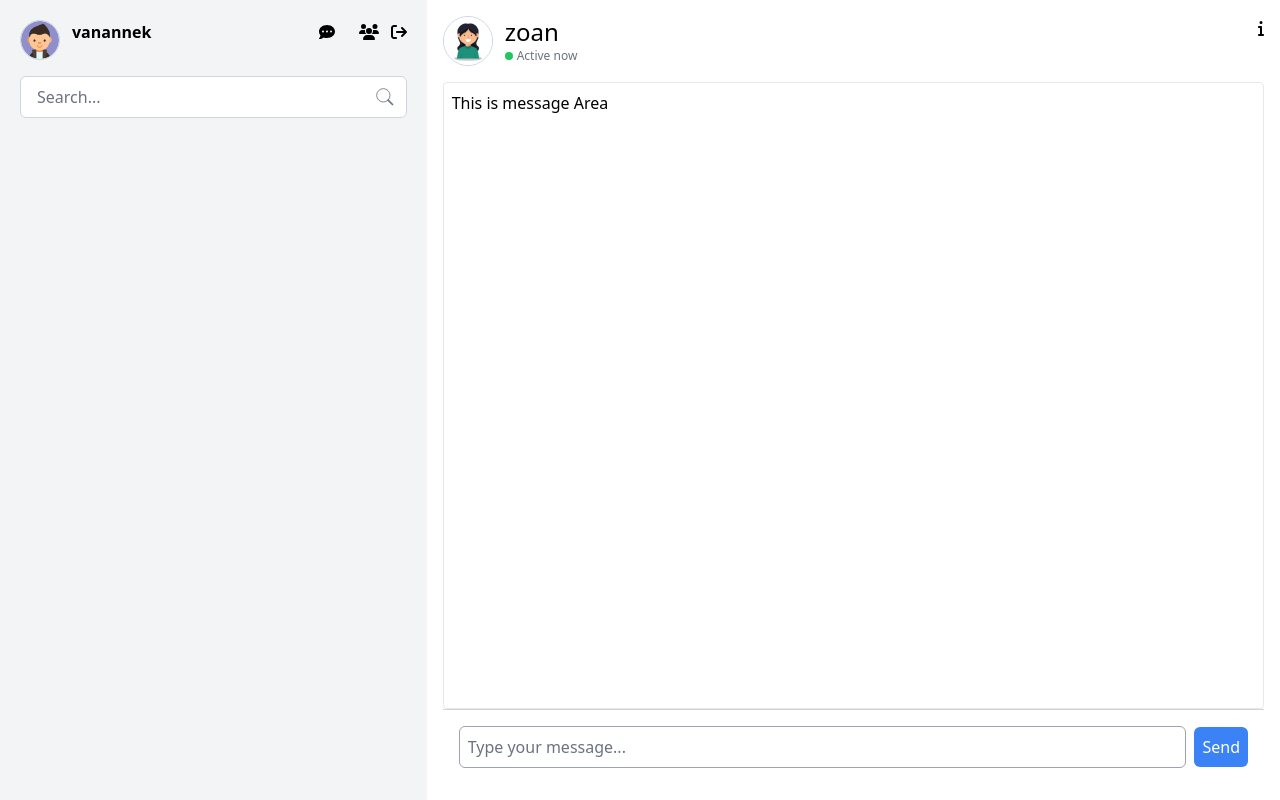
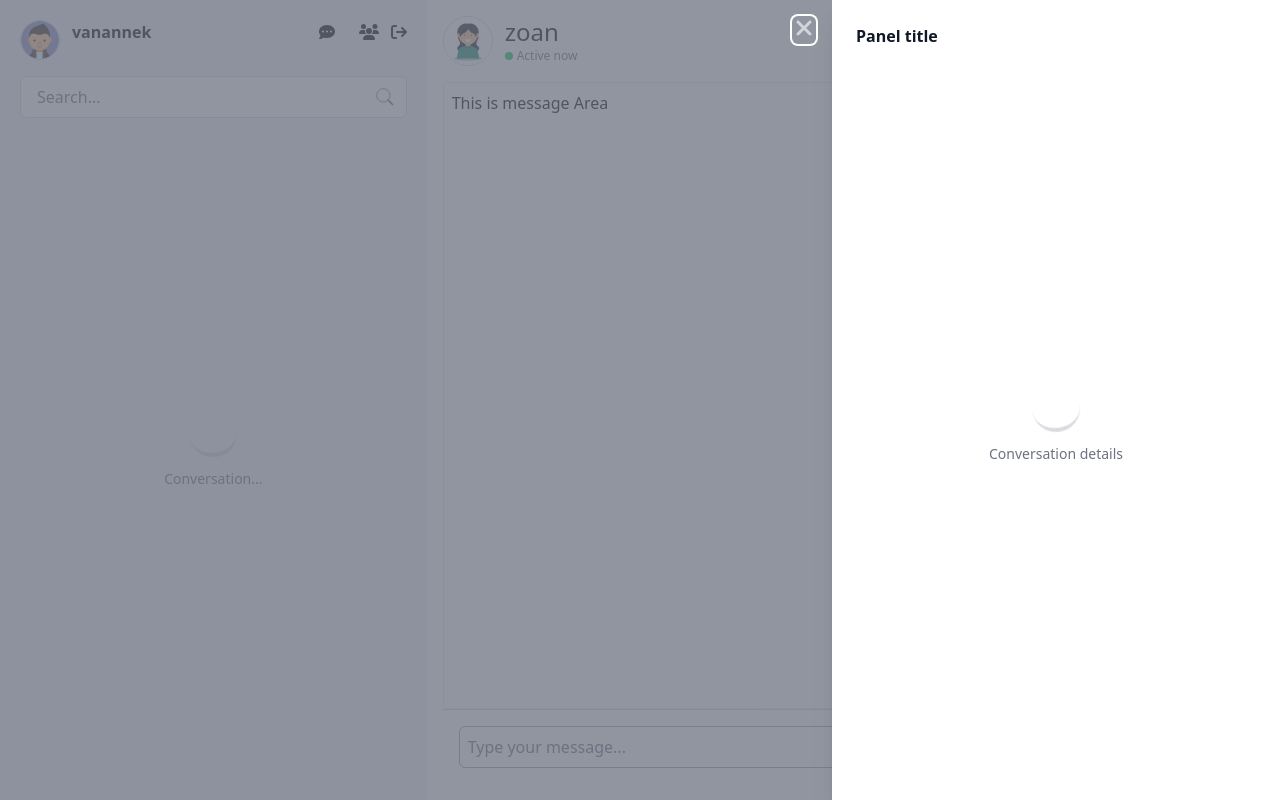
Before and after one commit to AnhAnNek/chat-hub-frontend, a React (Create React App) app: page /chat-page in a window 1280 px wide. Built offline with nearby package versions, Linux system fonts and the light colour scheme.

Commit message:
#2 add a conversation details slide

```diff
--- a/src/component/ChatPage/ChatPage.js
+++ b/src/component/ChatPage/ChatPage.js
@@ -4,6 +4,8 @@ import MessageHeader from "./MesageHeader";
 import MessageArea from "./MessageArea";
 import MessageInputTool from "./MessageInputTool";
 import {useState} from "react";
+import ConversationDetailsSlide from "./ConversationDetailsSlide";
+import ConversationList from "./ConversationList";
 
 const ChatPage = () => {
     const curSenderUsername = 'vanannek';
@@ -31,6 +33,8 @@ const ChatPage = () => {
         exampleChatMessage
     ])
 
+    const [isDetailConversationOpen, setIsDetailConversationOpen] = useState(true);
+
     const onSendMessage = (newChatMessage) => {
         setChatMessages((prevChatMessages) =>
             [...prevChatMessages, newChatMessage]);
@@ -44,7 +48,7 @@ const ChatPage = () => {
                     <ConversationSearchBar/>
                 </div>
                 <div className="flex-1 overflow-y-auto">
-                    {/*<ConversationList/>*/}
+                    <ConversationList/>
                     {/*<ConversationItem*/}
                     {/*    conversation={exampleConversation}*/}
                     {/*    onlineUsernames={[]}*/}
@@ -55,7 +59,10 @@ const ChatPage = () => {
 
             <div className="w-full md:w-2/3 p-4 h-screen flex flex-col">
                 <div>
-                    <MessageHeader conversation={exampleConversation}/>
+                    <MessageHeader
+                        conversation={exampleConversation}
+                        onOpenDetailConversation={() => setIsDetailConversationOpen(true)}
+                    />
                 </div>
                 <div className="flex-1 overflow-y-auto">
                     <MessageArea chatMessages={chatMessages}/>
@@ -68,6 +75,10 @@ const ChatPage = () => {
                     />
                 </div>
             </div>
+            <ConversationDetailsSlide
+                open={isDetailConversationOpen}
+                onClose={() => setIsDetailConversationOpen(false)}
+            />
         </div>
     );
 }
--- /dev/null
+++ b/src/component/ChatPage/ConversationDetailsSlide.js
@@ -0,0 +1,81 @@
+import { Fragment } from 'react'
+import { Dialog, Transition } from '@headlessui/react'
+import { FontAwesomeIcon } from '@fortawesome/react-fontawesome';
+import {faXmark} from "@fortawesome/free-solid-svg-icons";
+import LoadingSpinner from "../LoadingSpinner";
+
+const ConversationDetailsSlide = ({ open, onClose }) => {
+    return (
+        <Transition.Root show={open} as={Fragment}>
+            <Dialog as="div" className="relative z-10" onClose={onClose}>
+                <Transition.Child
+                    as={Fragment}
+                    enter="ease-in-out duration-500"
+                    enterFrom="opacity-0"
+                    enterTo="opacity-100"
+                    leave="ease-in-out duration-500"
+                    leaveFrom="opacity-100"
+                    leaveTo="opacity-0"
+                >
+                    <div className="fixed inset-0 bg-gray-500 bg-opacity-75 transition-opacity" />
+                </Transition.Child>
+
+                <div className="fixed inset-0 overflow-hidden">
+                    <div className="absolute inset-0 overflow-hidden">
+                        <div className="pointer-events-none fixed inset-y-0 right-0 flex max-w-full pl-10">
+                            <Transition.Child
+                                as={Fragment}
+                                enter="transform transition ease-in-out duration-500 sm:duration-700"
+                                enterFrom="translate-x-full"
+                                enterTo="translate-x-0"
+                                leave="transform transition ease-in-out duration-500 sm:duration-700"
+                                leaveFrom="translate-x-0"
+                                leaveTo="translate-x-full"
+                            >
+                                <Dialog.Panel className="pointer-events-auto relative w-screen max-w-md">
+                                    <Transition.Child
+                                        as={Fragment}
+                                        enter="ease-in-out duration-500"
+                                        enterFrom="opacity-0"
+                                        enterTo="opacity-100"
+                                        leave="ease-in-out duration-500"
+                                        leaveFrom="opacity-100"
+                                        leaveTo="opacity-0"
+                                    >
+                                        <div className="absolute left-0 top-0 -ml-8 flex pr-2 pt-4 sm:-ml-10 sm:pr-4">
+                                            <button
+                                                type="button"
+                                                className="relative rounded-md text-gray-300 hover:text-white focus:outline-none focus:ring-2 focus:ring-white"
+                                                onClick={onClose}
+                                            >
+                                                <span className="absolute -inset-2.5" />
+                                                <span className="sr-only">Close panel</span>
+                                                <FontAwesomeIcon icon={faXmark} className="h-6 w-6" aria-hidden={true}/>
+                                            </button>
+                                        </div>
+                                    </Transition.Child>
+                                    <div className="flex h-full flex-col overflow-y-scroll bg-white py-6 shadow-xl">
+                                        <div className="px-4 sm:px-6">
+                                            <Dialog.Title className="text-base font-semibold leading-6 text-gray-900">
+                                                Panel title
+                                            </Dialog.Title>
+                                        </div>
+                                        <div className="relative mt-6 flex-1 px-4 sm:px-6">
+                                            {/* Your content */}
+
+                                            <LoadingSpinner
+                                                loadingTitle={"Conversation details"}
+                                            />
+                                        </div>
+                                    </div>
+                                </Dialog.Panel>
+                            </Transition.Child>
+                        </div>
+                    </div>
+                </div>
+            </Dialog>
+        </Transition.Root>
+    )
+}
+
+export default ConversationDetailsSlide;
--- a/src/component/ChatPage/ConversationList.js
+++ b/src/component/ChatPage/ConversationList.js
@@ -1,12 +1,21 @@
 import ConversationItem from "./ConversationItem";
+import LoadingSpinner from "../LoadingSpinner";
 
-const ConversationList = ({ conversations, onlineUsernames, handleConversationItemClick }) => {
+const ConversationList = ({conversations, onlineUsernames, handleConversationItemClick}) => {
+
+    const hide = true;
 
     const addConversationItems = () => {
 
     }
 
     return (
+        <div className="h-full">
+            {hide ?
+                <LoadingSpinner
+                    loadingTitle={"Conversation..."}
+                />
+                :
                 <ul className="list-group overflow-y-scroll">
                     {conversations && conversations.map((conversation) => (
                         <ConversationItem
@@ -18,6 +27,8 @@ const ConversationList = ({ conversations, onlineUsernames, handleConversationIt
                     ))
                     }
                 </ul>
+            }
+        </div>
     );
 }
 
--- a/src/component/ChatPage/MesageHeader.js
+++ b/src/component/ChatPage/MesageHeader.js
@@ -2,7 +2,7 @@ import {FontAwesomeIcon} from "@fortawesome/react-fontawesome";
 import {faInfo} from "@fortawesome/free-solid-svg-icons";
 import React from "react";
 
-const MessageHeader = ({ conversation }) => {
+const MessageHeader = ({ conversation, onOpenDetailConversation }) => {
 
     return (
         <div className="flex flex-wrap">
@@ -21,9 +21,9 @@ const MessageHeader = ({ conversation }) => {
             </div>
             <div className="w-full sm:w-1/4 mb-4">
                 <div className="flex items-center justify-end space-x-3">
-                    <a href="/show-unchatted-users">
-                        <FontAwesomeIcon icon={faInfo} size="x"/>
-                    </a>
+                    <div className="flex items-center justify-center hover:bg-gray-200 rounded-full p-2 cursor-pointer">
+                        <FontAwesomeIcon icon={faInfo} size="lg" onClick={onOpenDetailConversation} />
+                    </div>
                 </div>
             </div>
         </div>
--- /dev/null
+++ b/src/component/LoadingSpinner.js
@@ -0,0 +1,12 @@
+import React from 'react';
+
+const LoadingSpinner = ({ loadingTitle }) => {
+    return (
+        <div className="flex flex-col items-center justify-center h-full">
+            <div className="animate-spin rounded-full border-t-4 border-gray-500 border-opacity-25 h-12 w-12"></div>
+            <div className="text-gray-500 text-sm mt-3">{loadingTitle}</div>
+        </div>
+    );
+};
+
+export default LoadingSpinner;
```
Lines whose indentation alone changed are shown as unchanged.
